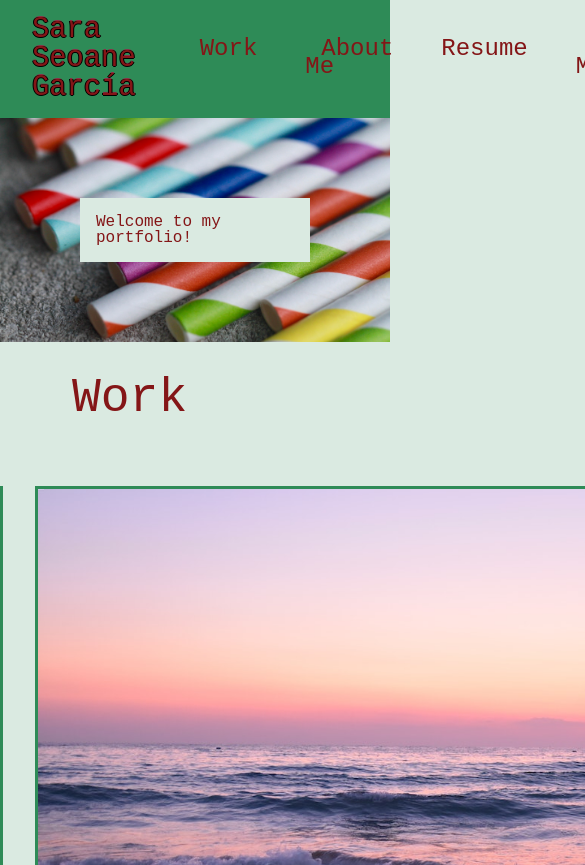
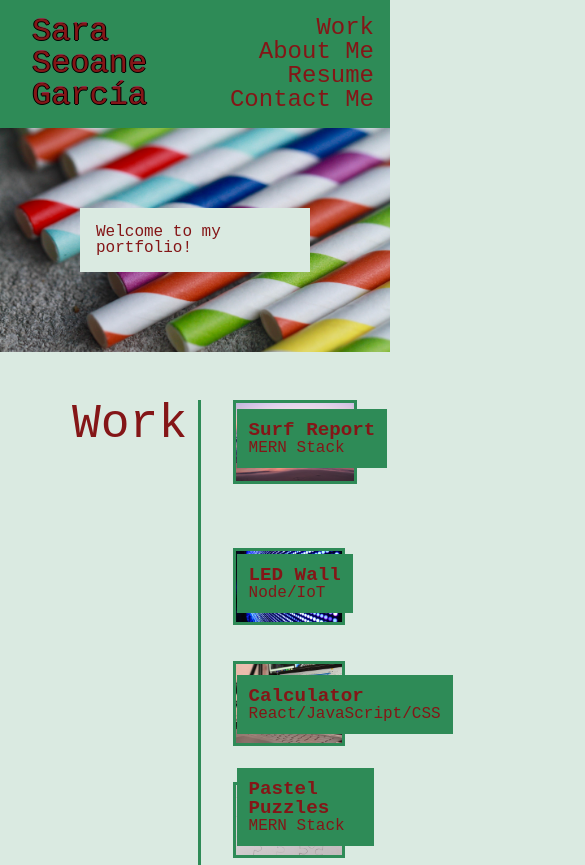
Before and after one commit to sarasg89/Module-02-Challenge, a plain HTML site: page index.html in a window 390 px wide. Shown: the top 865 px of the page, 585 px wide, since content can reach past the window. Drawn offline with Linux system fonts and the light colour scheme.

Commit message:
finishing touches

```diff
--- a/assets/css/style.css
+++ b/assets/css/style.css
@@ -261,43 +261,28 @@ footer p,
 
 /*This is the end of footer styling*/
 
-
-@media screen and (max-width: 400px) {
-    .name {
-        font-size: 1.8rem;
+@media screen and (max-width: 1200px){
+    .app1 img {
+        max-width: 75%;
+        height: auto;
     }
 
-    nav {
-        flex-direction: row;
-        flex-wrap: nowrap;
+    .apps2-5 img {
+        max-width: 75%;
+        height: auto;
     }
 
-    nav li {
-        color: var(--text);
-        padding: 0.5rem 1rem;
+    #profilepic {
+        max-width: 10%;
+    }
+}
+
+@media screen and (max-width: 900px){
+    .name {
+        font-size: 2rem;
     }
 
-    nav a {
-        padding: 0rem;
-        text-decoration: none;
-        font-size: 1rem;
-        line-height: 1rem;
-    }
-
-    #applications {
-        padding: 0 0 1rem 0;
-        width: 100%;
-        display: flex;
+    .navbar ul {
         flex-wrap: wrap;
     }
-
-    .app1,
-    .apps {
-        justify-content: center;
-    }
-
-    img {
-        width: 80%;
-        padding: 0;
-    }
 }
--- a/index.html
+++ b/index.html
@@ -32,35 +32,35 @@
         </div>
         <div class="apps block">
             <div class="app1">
-                <img alt="Placeholder view vector" src="./assets/images/surf.jpg">
+                <img alt="waves crashing at the shore line" src="./assets/images/surf.jpg">
                 <div class="app1-text">
                     <h3>Surf Report</h3>
                     <a href="#">MERN Stack</a>
                 </div>
             </div>
             <div class="apps2-5">
-                <img alt="Placeholder view vector" src="./assets/images/LED.jpg">
+                <img alt="wall of blue LED lights" src="./assets/images/LED.jpg">
                 <div class="app2-5-text">
                     <h3>LED Wall</h3>
                     <a href="#">Node/IoT</a>
                 </div>
             </div>
             <div class="apps2-5">
-                <img alt="Placeholder view vector" src="./assets/images/calculator.jpg">
+                <img alt="calculator app open in a computer" src="./assets/images/calculator.jpg">
                 <div class="app2-5-text">
                     <h3>Calculator</h3>
                     <a href="#">React/JavaScript/CSS</a>
                 </div>
             </div>
             <div class="apps2-5">
-                <img alt="Placeholder view vector" src="./assets/images/puzzels.jpg">
+                <img alt="white puzzle pieces and one pink one" src="./assets/images/puzzels.jpg">
                 <div class="app2-5-text">
-                    <h3>Pastel Puzzels</h3>
+                    <h3>Pastel Puzzles</h3>
                     <a href="#">MERN Stack</a>
                 </div>
             </div>
             <div class="apps2-5">
-                <img alt="Placeholder view vector" src="./assets/images/running.jpg">
+                <img alt="runners ready to start a race" src="./assets/images/running.jpg">
                 <div class="app2-5-text">
                     <h3>Run Buddy</h3>
                     <a href="#">HTML/CSS</a>
```
